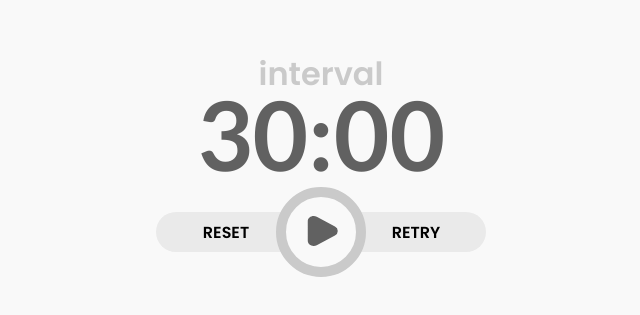
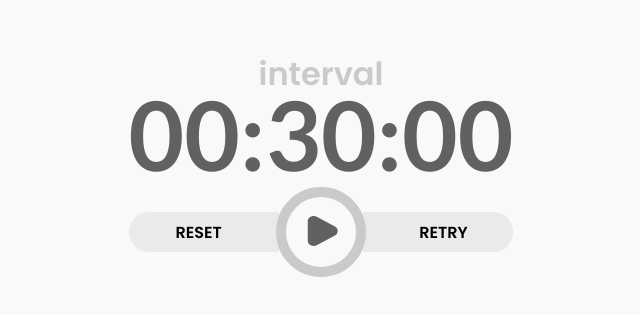
Before and after one commit to drillprop/pomodoro, a React app: page / in a window 1280 px wide. Shown: the part 209-524 px from the top of the page, without its empty margins (319-959 px from the left). Built offline with nearby package versions, Linux system fonts and the light colour scheme.

Commit message:
show time string in Timer

```diff
--- a/src/components/Timer.tsx
+++ b/src/components/Timer.tsx
@@ -2,6 +2,7 @@ import React from 'react';
 import styled from 'styled-components';
 import { secondFont } from '../utils/fonts';
 import { secondary } from '../utils/colors';
+import useTimer from '../hooks/useTimer';
 
 const TimerWrapper = styled.section`
   grid-row: 3;
@@ -24,10 +25,11 @@ const Time = styled.h1`
 `;
 
 const Timer: React.FC = () => {
+  const [timeString] = useTimer();
   return (
     <TimerWrapper>
       <TimerFaze>interval</TimerFaze>
-      <Time>30:00</Time>
+      <Time>{timeString}</Time>
     </TimerWrapper>
   );
 };
```
